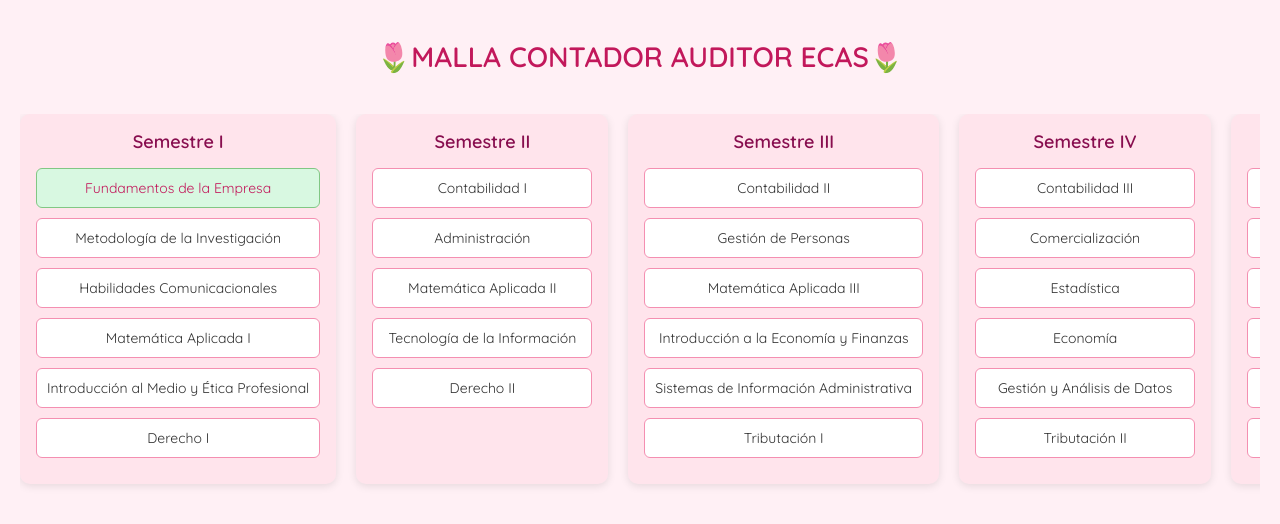
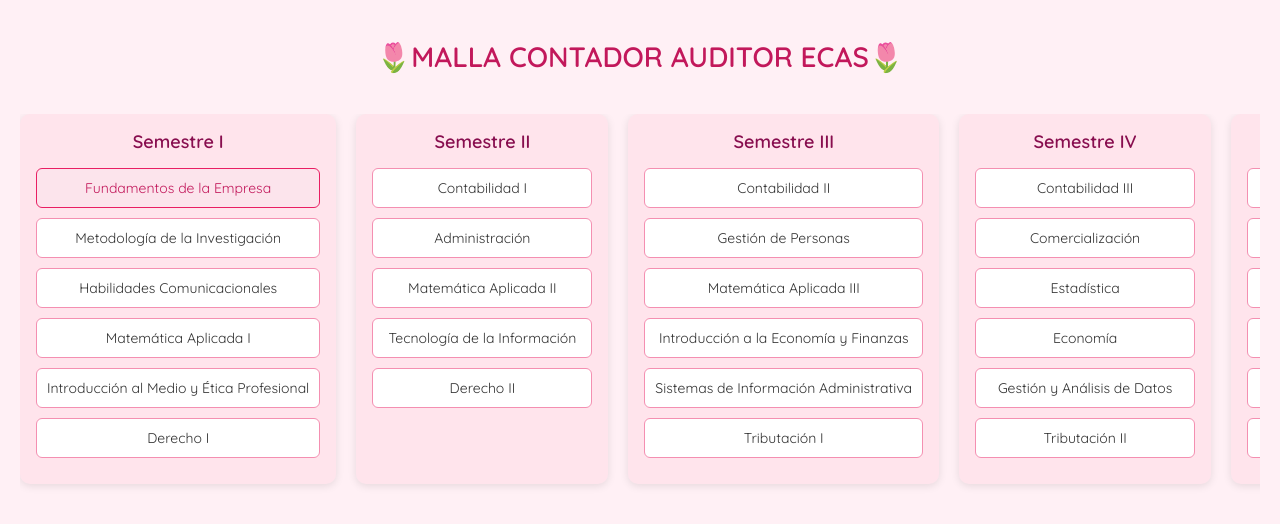
Before and after one commit to luvchoices/Malla-Interactiva-ECAS-por-C.B, a plain HTML site: page index.html in a window 1280 px wide. Both pictures are taken after a click on the element "Fundamentos de la Empresa". Drawn offline with Linux system fonts and the light colour scheme.

Commit message:
Update estilos.css

```diff
--- a/estilos.css
+++ b/estilos.css
@@ -55,8 +55,8 @@ h1 {
 }
 
 .ramo.aprobado {
-  background-color: #d8f8e1;
-  border-color: #81c784;
+  background-color: #fce4ec;
+  border-color: #e91e63;
   color: #c2185b};
   text-decoration: line-through;
 }
```
